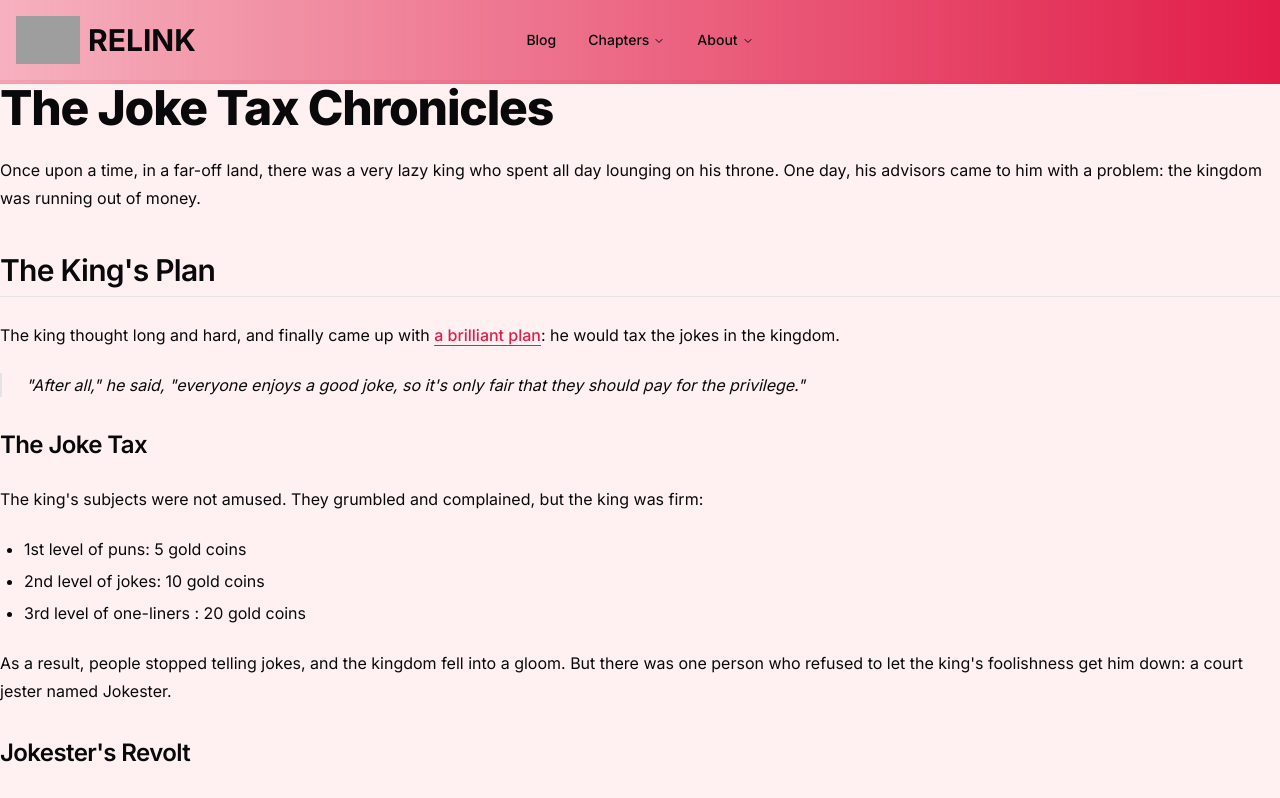
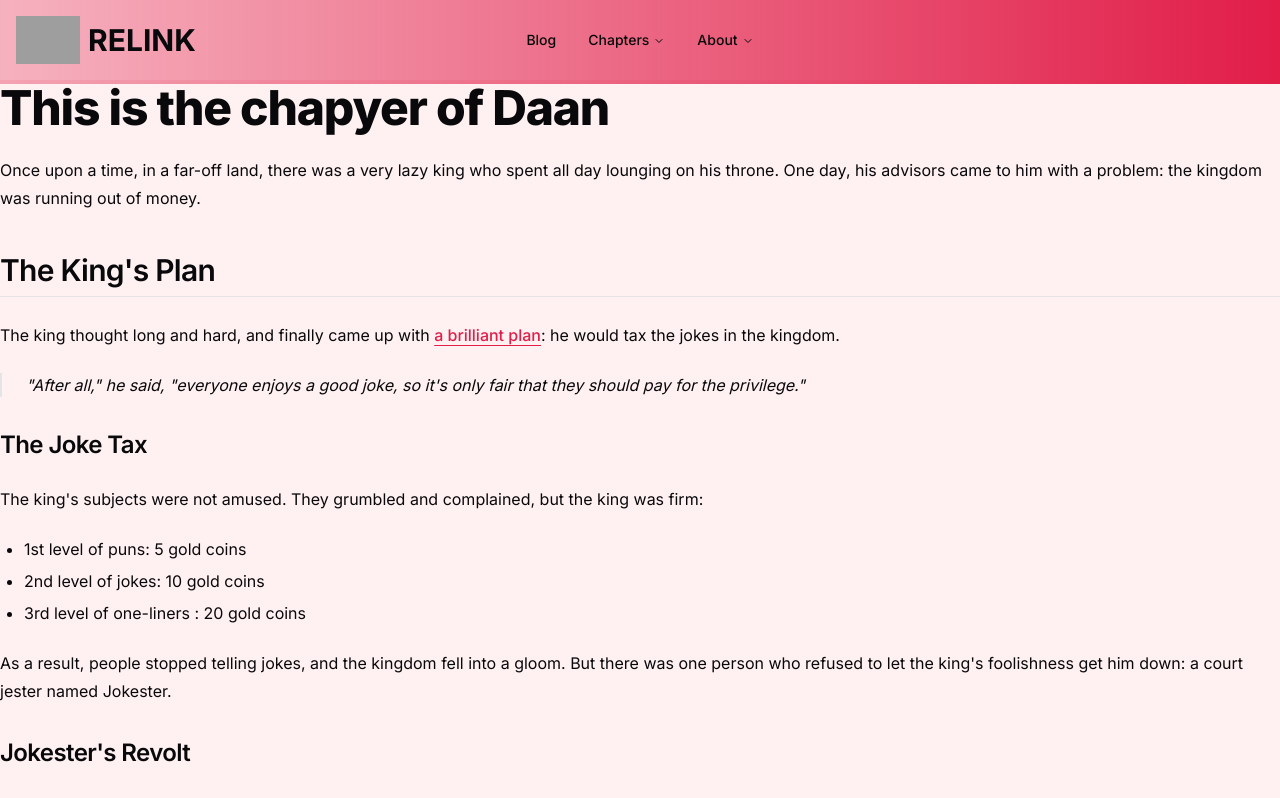
Before and after one commit to evebrnd/eps, a Next.js app: page /eps/chapters/two in a window 1280 px wide. Shown: the top 798 px of the page. Built offline with nearby package versions, Linux system fonts and the light colour scheme; grey boxes are pictures that could not be loaded.

Commit message:
feat: Change first part of chapter

```diff
--- a/src/app/chapters/two/page.tsx
+++ b/src/app/chapters/two/page.tsx
@@ -4,7 +4,7 @@ export default function Page() {
   return (
     <div className="">
       <h1 className="scroll-m-20 text-4xl font-extrabold tracking-tight lg:text-5xl">
-        The Joke Tax Chronicles
+        This is the chapyer of Daan
       </h1>
       <p className="leading-7 [&:not(:first-child)]:mt-6">
         Once upon a time, in a far-off land, there was a very lazy king who
```
